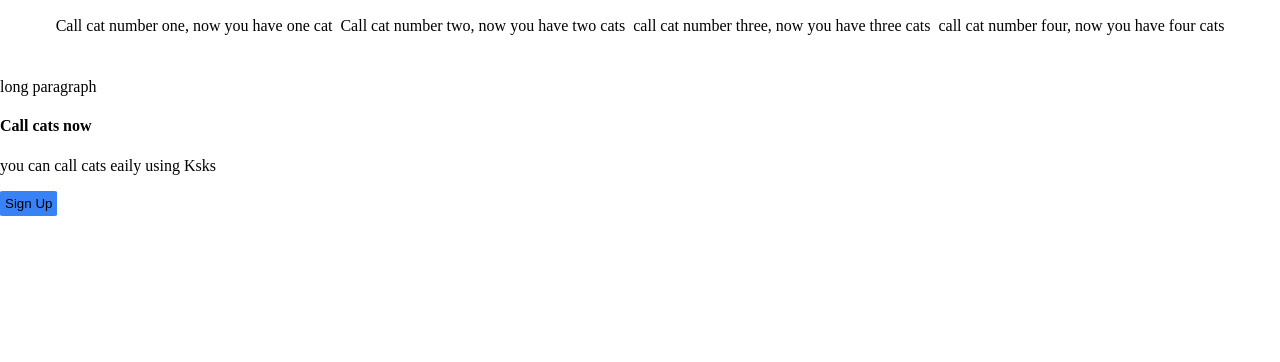
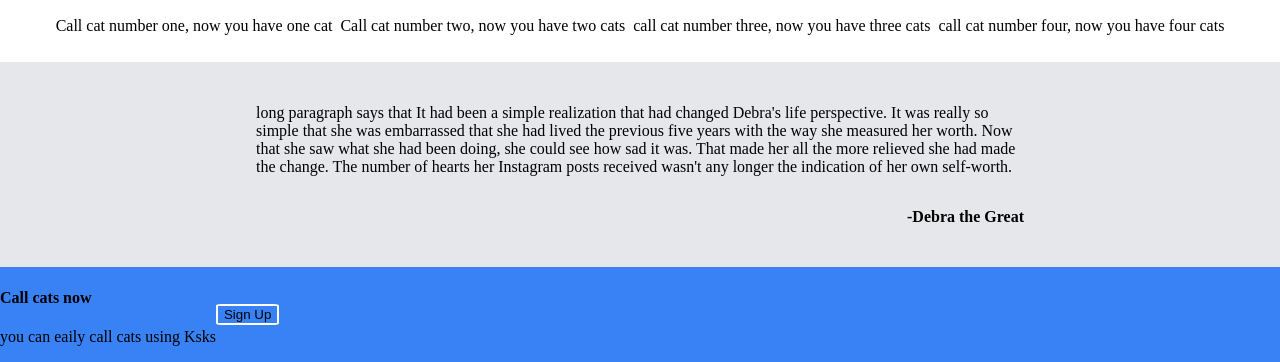
Before and after one commit to Eduard2468/project_landing_page, a plain HTML site: page index.html in a window 1280 px wide. Shown: the part 758-1120 px from the top of the page. Before the commit the page ends 974 px from the top, so only its background shows below. Drawn offline with Linux system fonts and the light colour scheme.

Commit message:
paragraph section ruff draft

```diff
--- a/index.html
+++ b/index.html
@@ -59,12 +59,20 @@
         </div>
     </div>
 
-    <p>long paragraph</p>
+    <div class="par">
+    <p>long paragraph says that It had been a simple realization that had changed Debra's life perspective. It was really so simple that she was embarrassed that she had lived the previous five years with the way she measured her worth. Now that she saw what she had been doing, she could see how sad it was. That made her all the more relieved she had made the change. The number of hearts her Instagram posts received wasn't any longer the indication of her own self-worth.
+    </p>
+    <div class="parpar">
+    <p>-Debra the Great</p>
+    </div>
+    </div>
 
+    <div class="four">
+        <div>
     <h4>Call cats now</h4>
-    <p>you can call cats eaily using Ksks</p>
-
+    <p>you can eaily call cats using Ksks</p>
+        </div>
     <button>Sign Up</button>
-
+    </div>
 </body>
 </html>
--- a/style.css
+++ b/style.css
@@ -51,7 +51,7 @@ h2 {
     font-size: 48px;
 }
 
-button {
+.one button {
 max-width: fit-content;
 background-color: #3882f6;
 padding: 5px;
@@ -99,3 +99,32 @@ h3 {
     text-align: center;
     max-width: fit-content;
 }
+
+.par {
+    display: flex;
+    justify-content: center;
+    background-color: #e5e7eb;
+    flex-direction: column;
+    padding-left: 20%;
+    padding-right: 20%;
+    padding-bottom: 2%;
+    padding-top: 2%;
+}
+
+.parpar {
+    text-align: end;
+    font-weight: 900;
+
+}
+
+.four{
+    display: flex;
+    align-items: center;
+    background-color: #3882f6;
+}
+
+.four button {
+    background-color: #3882f6;
+    border: 2px solid white ;
+    border-radius: 8%;
+}
```
